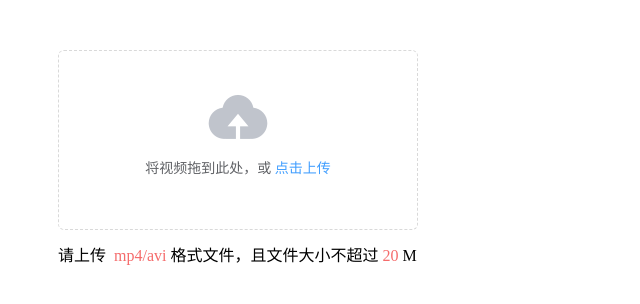
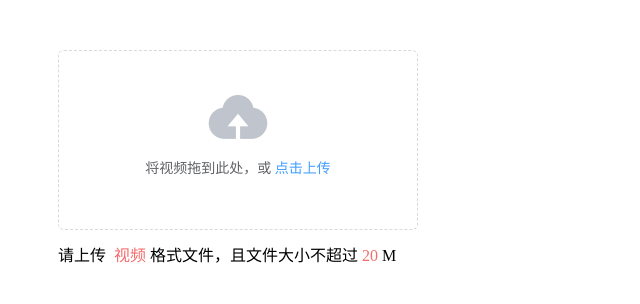
Before and after one commit to dream2023/vue-ele-upload-video, a Vue app: page / in a window 1280 px wide. Shown: the top 304 px of the page, without its empty margins (0-640 px from the left). Built offline with nearby package versions, Linux system fonts and the light colour scheme.

Commit message:
将 url 更为 action

```diff
--- a/example/App.vue
+++ b/example/App.vue
@@ -1,17 +1,17 @@
 <template>
   <ele-upload-video
-    :file-type="['mp4', 'avi']"
     :limit="20"
     :responseFn="handleResponse"
     @error="handleUploadError"
+    action="https://jsonplaceholder.typicode.com/posts/"
     style="margin: 50px"
-    url="https://jsonplaceholder.typicode.com/posts/"
     v-model="video"
   />
 </template>
 
 <script>
 export default {
+  name: 'app',
   data () {
     return {
       video: null
@@ -23,13 +23,11 @@ export default {
         title: '上传提示',
         message: '测试环境无法上传文件'
       })
-      // this.$noticty.error('测试环境无法上传文件')
       // eslint-disable-next-line no-console
       console.log('error', error)
     },
     handleResponse({ id }) {
       return 'https://s3.pstatp.com/aweme/resource/web/static/image/index/tvc-v2_30097df.mp4?id=' + id
-      // return 'http://test.qiniu.qiudin.com/' + key
     }
   }
 }
--- a/example/main.js
+++ b/example/main.js
@@ -1,7 +1,7 @@
 import Vue from 'vue'
 import App from './App.vue'
 import ElementUI from 'element-ui'
-import EleUploadVideo from '../src/index'
+import EleUploadVideo from '../lib/index'
 import 'element-ui/lib/theme-chalk/index.css'
 
 Vue.config.productionTip = false
--- a/src/EleUploadVideo.vue
+++ b/lib/EleUploadVideo.vue
@@ -2,7 +2,7 @@
   <div class="ele-upload-video">
     <!-- 上传组件 -->
     <el-upload
-      :action="url"
+      :action="action"
       :before-upload="handleBeforeUploadVideo"
       :data="data"
       :disabled="videoUploadPercent > 0 && videoUploadPercent < 100"
@@ -95,7 +95,7 @@ export default {
       type: String
     },
     // 上传地址
-    url: {
+    action: {
       type: String,
       required: true
     },
--- a/package.json
+++ b/package.json
@@ -12,7 +12,7 @@
     "type": "git",
     "url": "https://github.com/dream2023/vue-ele-upload-video"
   },
-  "main": "dist/vue-ele-upload-video.umd.min.js",
+  "main": "lib/index.js",
   "homepage": "https://github.com/dream2023/vue-ele-upload-video/",
   "keywords": [
     "vue-ele-upload-video",
```
Also changed, not shown: lib/index.js (renamed from src/index.js), 1 other file (tests, documents, lock files or other folders).
